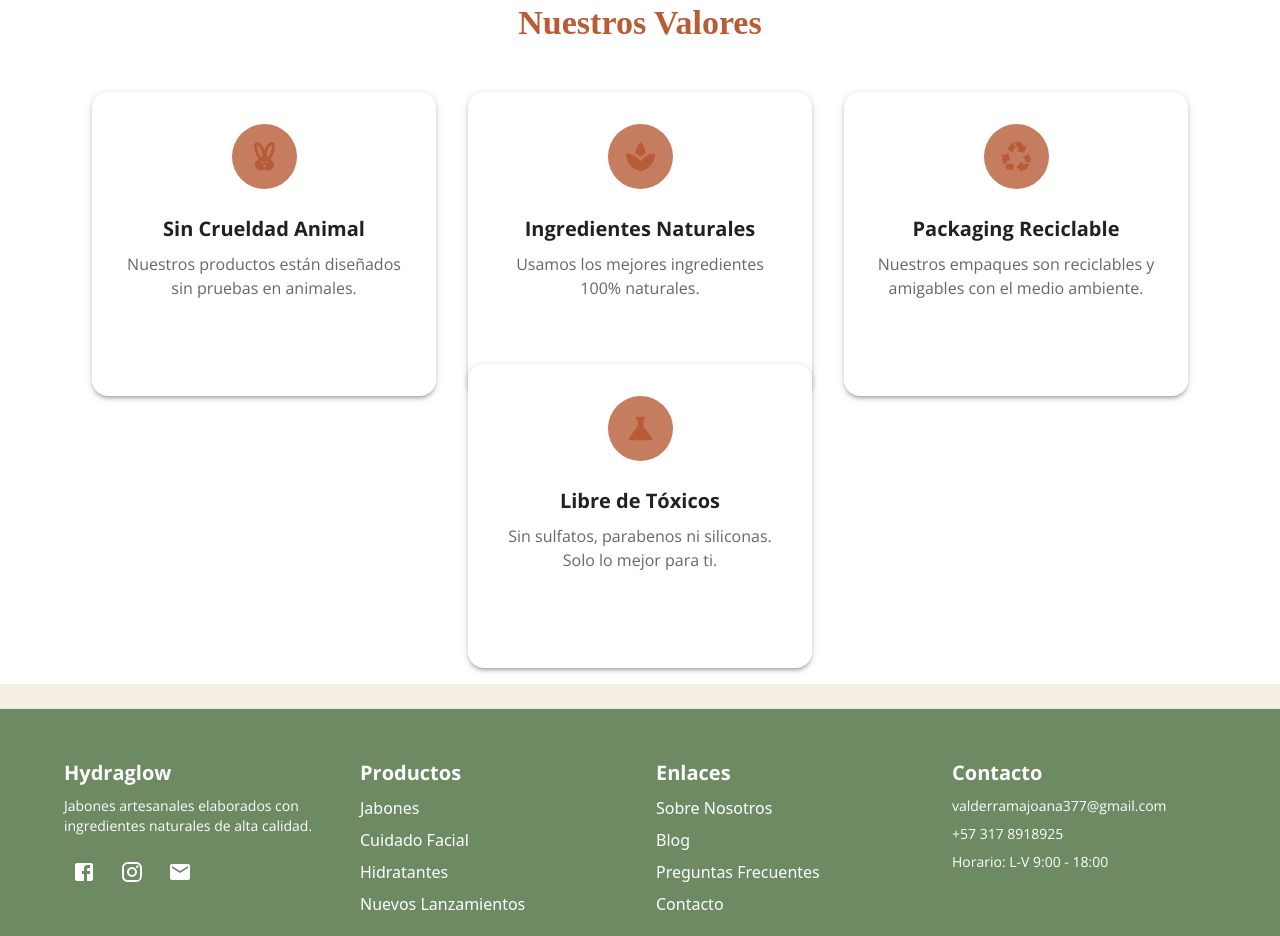
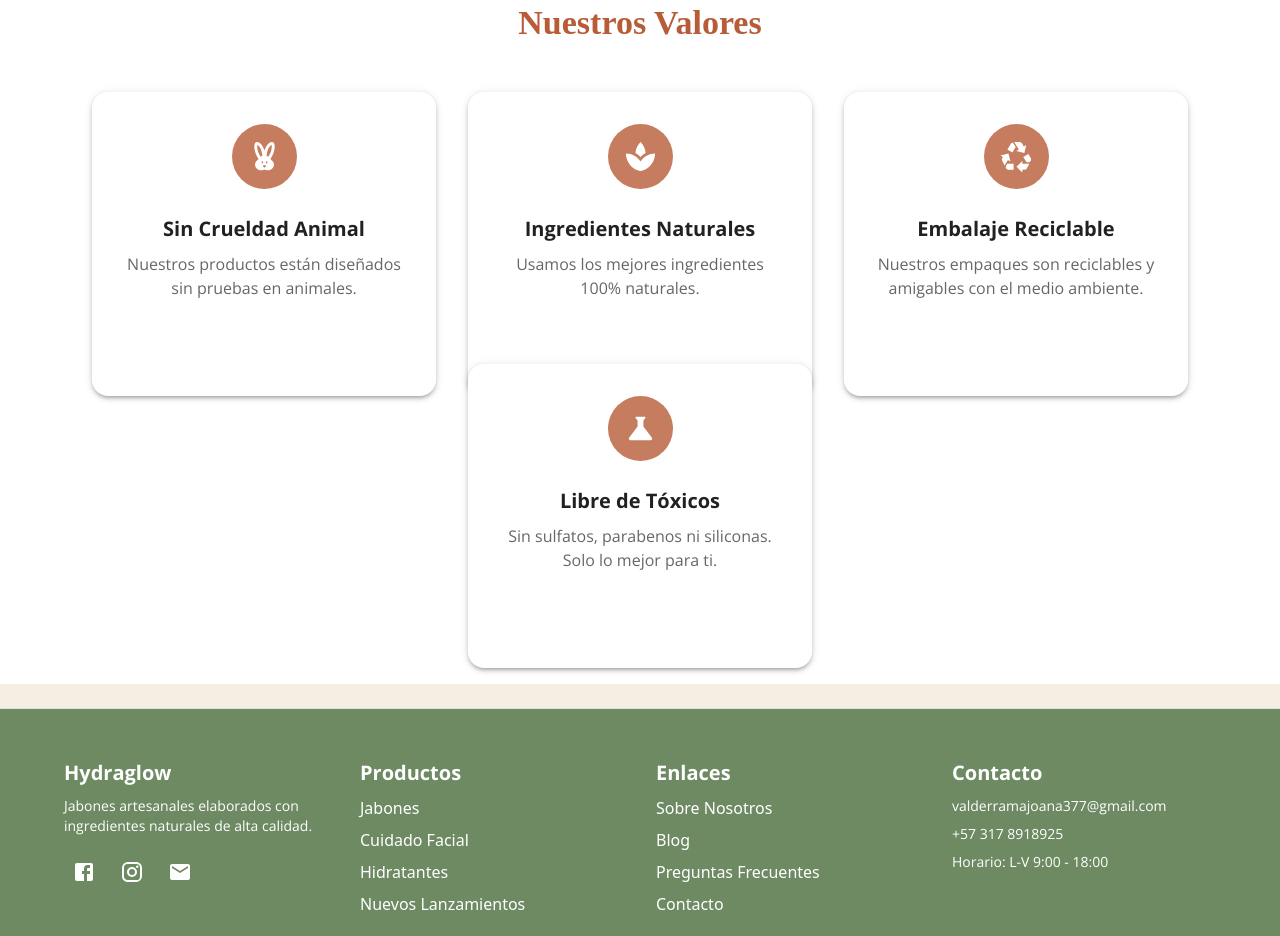
Before and after one commit to josewilliam-rodriguez/Hydraglow, a React (Vite) app: page / in a window 1280 px wide. Shown: the part 1100-2036 px from the top of the page. Built offline with nearby package versions, Linux system fonts and the light colour scheme; no server answers; the database is empty.

Commit message:
actualizacion del admin panel

```diff
--- a/src/components/CompanyValues.jsx
+++ b/src/components/CompanyValues.jsx
@@ -59,22 +59,22 @@ const ValueItem = ({ icon, title, description }) => {
 const CompanyValues = () => {
   const values = [
     {
-      icon: <CrueltyFree />,
+      icon: <CrueltyFree color="terciary" />,
       title: "Sin Crueldad Animal",
       description: "Nuestros productos están diseñados sin pruebas en animales.",
     },
     {
-      icon: <Spa />,
+      icon: <Spa color="terciary"/>,
       title: "Ingredientes Naturales",
       description: "Usamos los mejores ingredientes 100% naturales.",
     },
     {
-      icon: <Recycling />,
-      title: "Packaging Reciclable",
+      icon: <Recycling color="terciary" />,
+      title: "Embalaje Reciclable",
       description: "Nuestros empaques son reciclables y amigables con el medio ambiente.",
     },
     {
-      icon: <Science />,
+      icon: <Science color="terciary"/>,
       title: "Libre de Tóxicos",
       description: "Sin sulfatos, parabenos ni siliconas. Solo lo mejor para ti.",
     },
```
